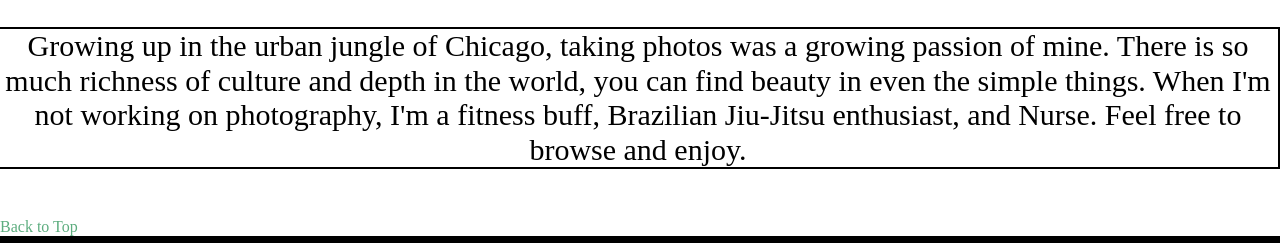
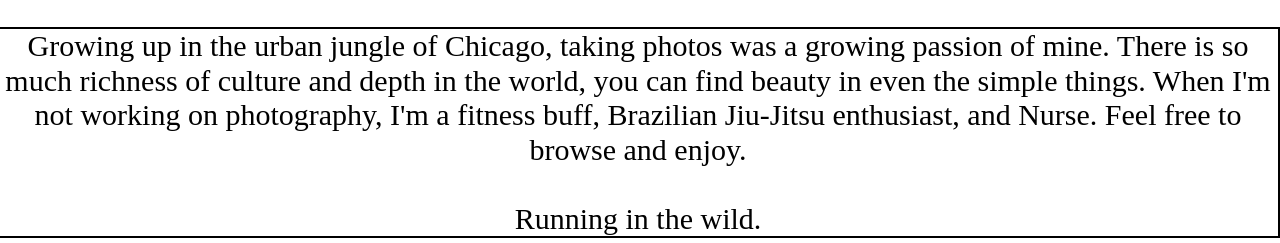
Before and after one commit to DannyShum/DannyShum.github.io, a plain HTML site: page index.html in a window 1280 px wide. Shown: the part 653-896 px from the top of the page. Drawn offline with nearby package versions, Linux system fonts and the light colour scheme.

Commit message:
updated files

```diff
--- a/index.html
+++ b/index.html
@@ -45,7 +45,10 @@
 	<div id="hero">
 		<a name="about"></a>
 		<h1>About</h1>
-		<p id="box">Growing up in the urban jungle of Chicago, taking photos was a growing passion of mine. There is so much richness of culture and depth in the world, you can find beauty in even the simple things. When I'm not working on photography, I'm a fitness buff, Brazilian Jiu-Jitsu enthusiast, and Nurse. Feel free to browse and enjoy.</p>
+		<p id="box">Growing up in the urban jungle of Chicago, taking photos was a growing passion of mine. There is so much richness of culture and depth in the world, you can find beauty in even the simple things. When I'm not working on photography, I'm a fitness buff, Brazilian Jiu-Jitsu enthusiast, and Nurse. Feel free to browse and enjoy.
+		<br></br>
+		Running in the wild.
+		</p>
 		<br></br>
 		<br></br>
 		<br></br>
```
